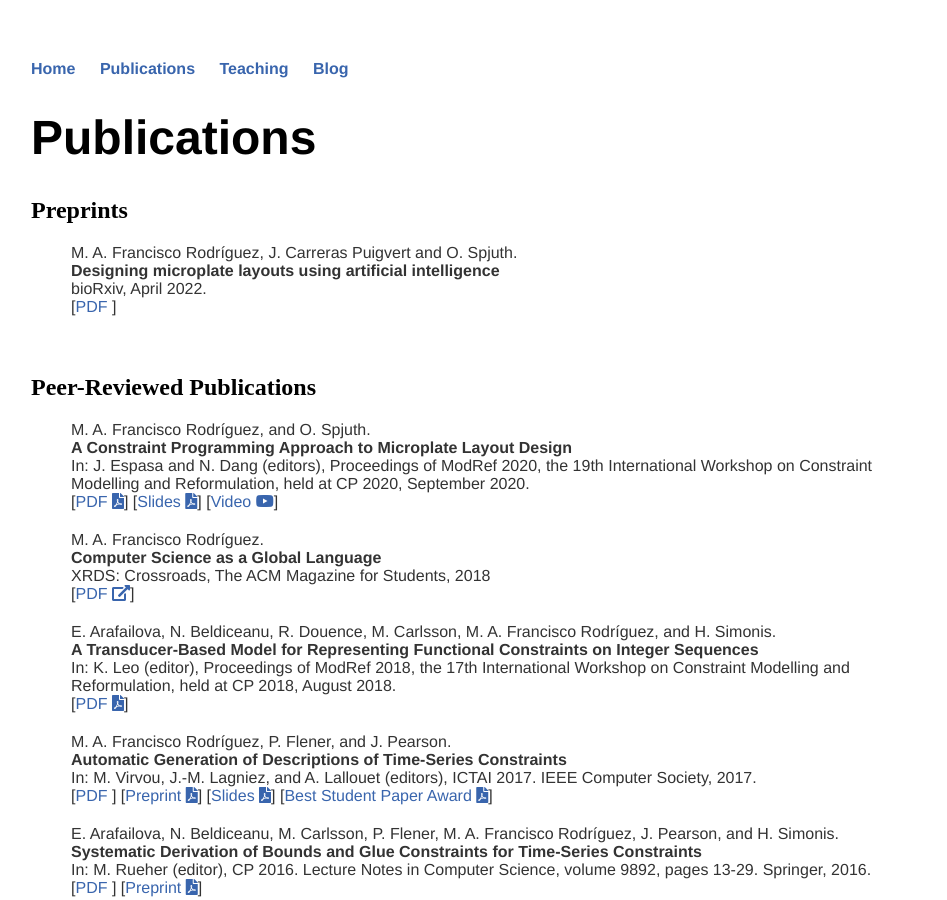
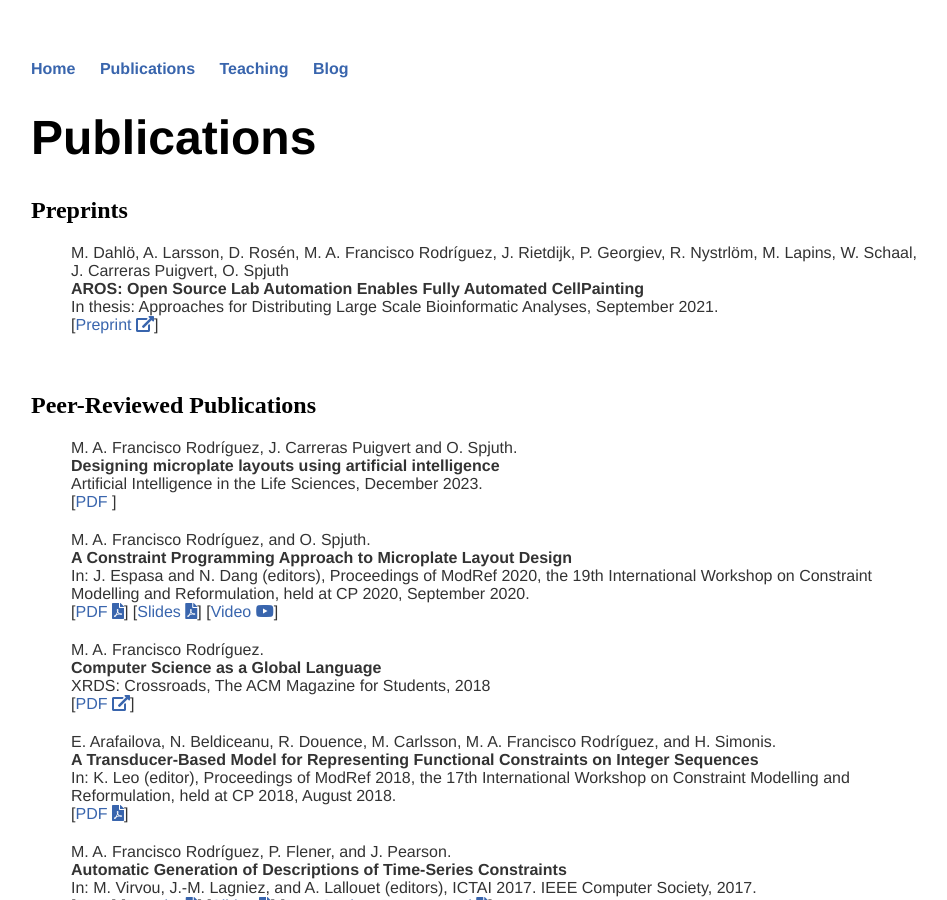
Before and after one commit to andreina-francisco/andreina-francisco.github.io, a Jekyll site: the page built from cv/index.html, in a window 1280 px wide and 900 px high. Shown: the whole window, without its empty margins (161-1108 px from the left). Built offline with Jekyll 4.4.1, drawn with Linux system fonts in a browser that asks for light colours; nearby versions of some CDN libraries; a style sheet for code colours, icons or effects is not loaded.

Commit message:
Added AROS preprint

```diff
--- a/cv/index.html
+++ b/cv/index.html
@@ -10,13 +10,14 @@ title: Mar&iacute;a Andre&iacute;na Francisco Rodr&iacute;guez
 
   <ul class="publist">
     <li class="pub @">
-    <span class="author">M. A. Francisco Rodr&iacute;guez, J. Carreras
-    Puigvert and O. Spjuth.</span><br />
-    <span class="title">Designing microplate layouts using artificial intelligence</span><br />
+    <span class="author">M. Dahl&ouml;, A. Larsson, D. Ros&eacute;n,
+    M. A. Francisco Rodr&iacute;guez, J. Rietdijk, P. Georgiev,
+    R. Nystrl&ouml;m, M. Lapins, W. Schaal, J. Carreras Puigvert, O. Spjuth</span><br />
+    <span class="title">AROS: Open Source Lab Automation Enables Fully Automated CellPainting</span><br />
     <span class="note">
-    bioRxiv, April 2022.
+    In thesis: Approaches for Distributing Large Scale Bioinformatic Analyses, September 2021.
     </span><br />
-    [<a class="text" href="https://doi.org/10.1101/2022.03.31.486595">PDF <i class="ai ai-doi"></i></a>]
+    [<a class="text" href="https://urn.kb.se/resolve?urn=urn:nbn:se:uu:diva-453932">Preprint <i class="fas fa-external-link-alt"></i></a>]
     </li>
   </ul>
   <br/>
@@ -25,6 +26,14 @@ title: Mar&iacute;a Andre&iacute;na Francisco Rodr&iacute;guez
   <h2>Peer-Reviewed Publications</h2>
 
   <ul class="publist">
+    <li class="pub @">
+    <span class="author">M. A. Francisco Rodr&iacute;guez, J. Carreras Puigvert and O. Spjuth.</span><br />
+    <span class="title">Designing microplate layouts using artificial intelligence</span><br />
+    <span class="note">
+    Artificial Intelligence in the Life Sciences, December 2023.
+    </span><br />
+    [<a class="text" href="https://doi.org/10.1016/j.ailsci.2023.100073">PDF <i class="ai ai-doi"></i></a>]
+    </li>
 
     <li class="pub @">
     <span class="author">M. A. Francisco Rodr&iacute;guez, and O. Spjuth.</span><br />
```
